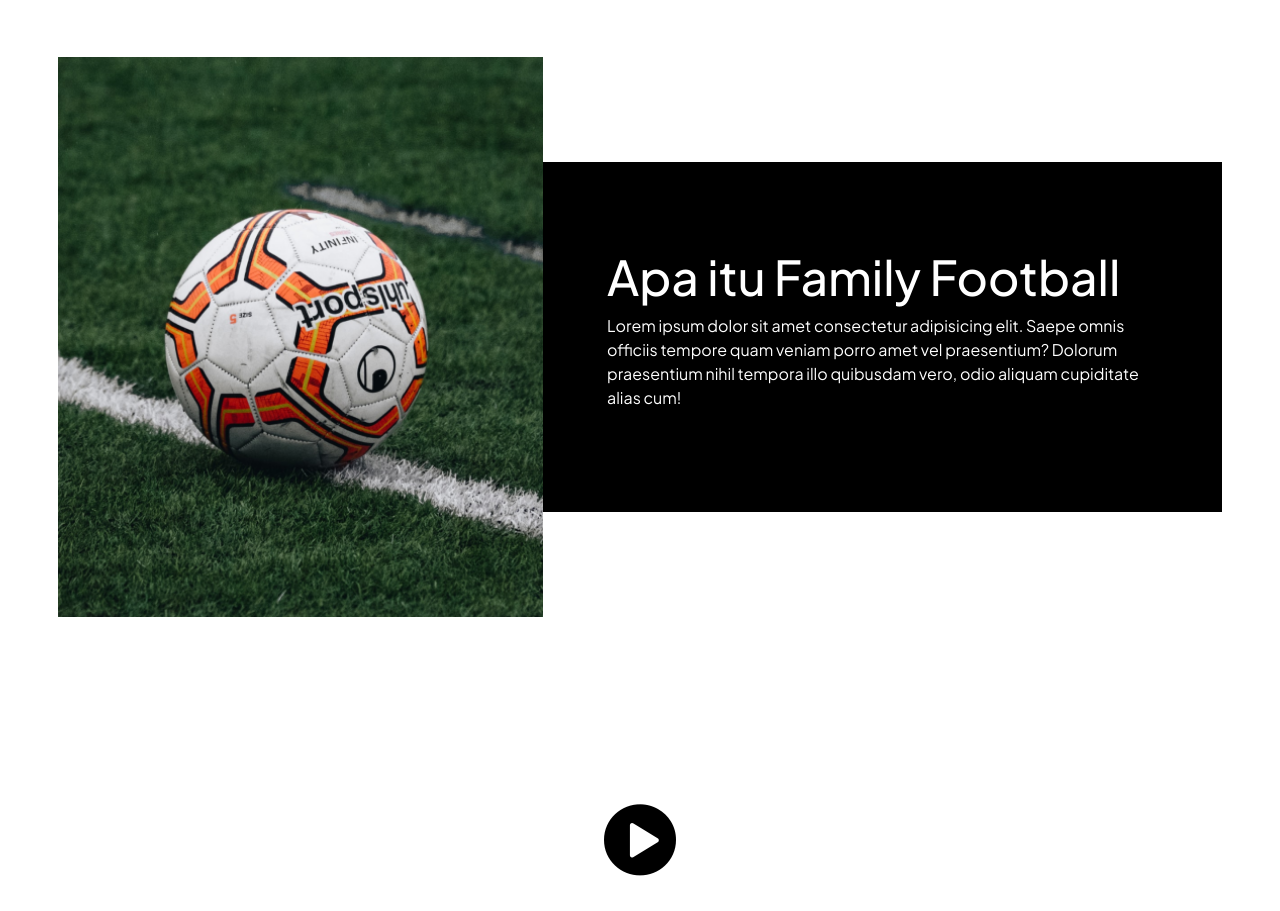
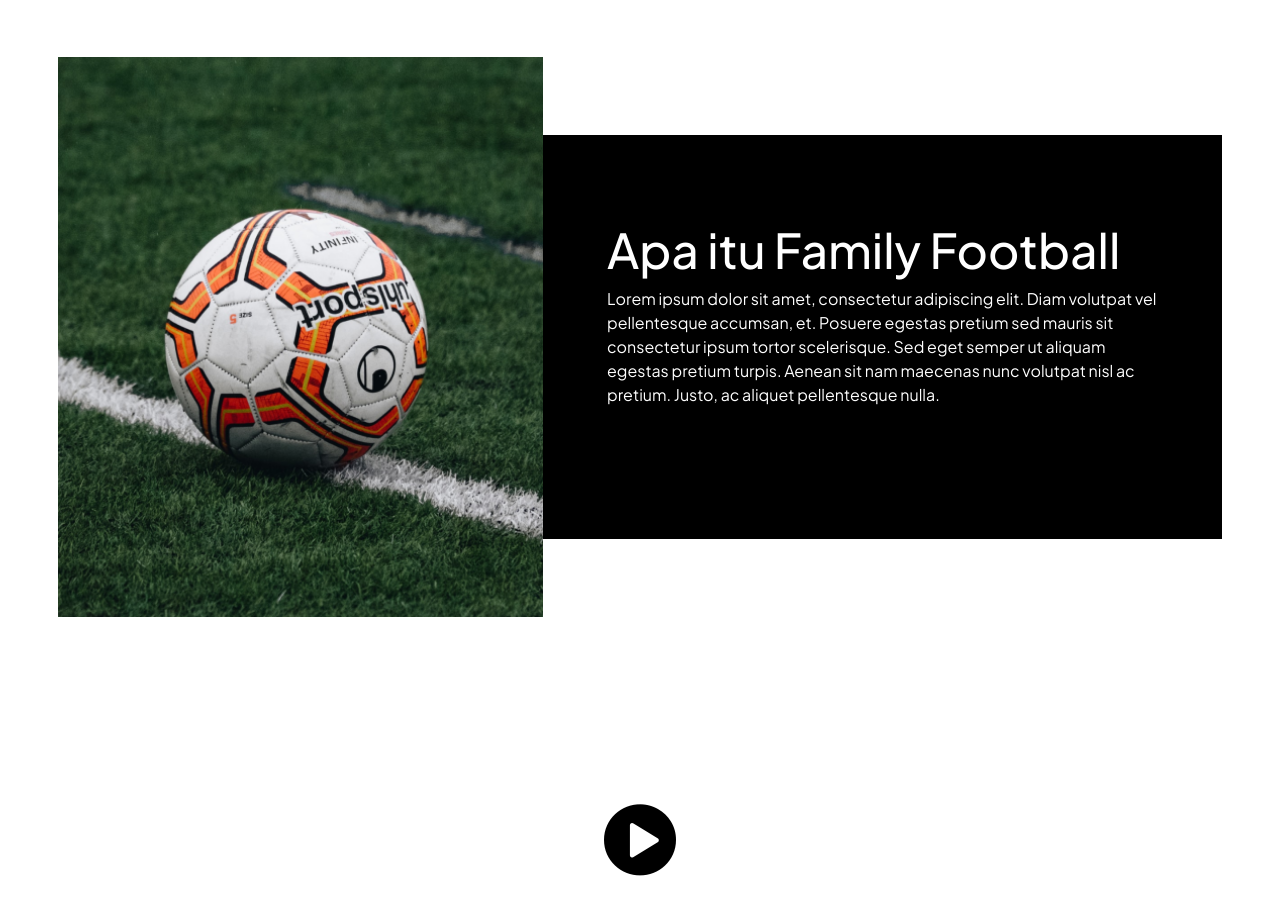
Before and after one commit to RafliFerdian25/SportStream.github.io, a plain HTML site: page about.html in a window 1280 px wide. Shown: the part 880-1791 px from the top of the page. Drawn offline with nearby package versions, Linux system fonts and the light colour scheme.

Commit message:
about rev 1

```diff
--- a/about.html
+++ b/about.html
@@ -118,9 +118,10 @@
                 <div class="col-12 col-md-7  apaitu__desc align-self-center">
                     <div class="apaitu__desc__content">
                         <h2>Apa itu Family Football</h2>
-                        <p>Lorem ipsum dolor sit amet consectetur adipisicing elit. Saepe omnis officiis tempore quam
-                            veniam porro amet vel praesentium? Dolorum praesentium nihil tempora illo quibusdam vero,
-                            odio aliquam cupiditate alias cum!</p>
+                        <p>Lorem ipsum dolor sit amet, consectetur adipiscing elit. Diam volutpat vel pellentesque
+                            accumsan, et. Posuere egestas pretium sed mauris sit consectetur ipsum tortor scelerisque.
+                            Sed eget semper ut aliquam egestas pretium turpis. Aenean sit nam maecenas nunc volutpat
+                            nisl ac pretium. Justo, ac aliquet pellentesque nulla.</p>
                     </div>
                 </div>
                 <!-- end apa itu kanan  -->
--- a/assets/CSS/styles.css
+++ b/assets/CSS/styles.css
@@ -237,7 +237,7 @@ footer a{
   padding: 78px 0px;
 }
 .apaitu__desc__content{
-  padding: 86px 64px;
+  padding: 86px 64px 116px;
   background-color: black;
 }
 .apaitu__desc__content h2, .apaitu__desc__content p{
```
